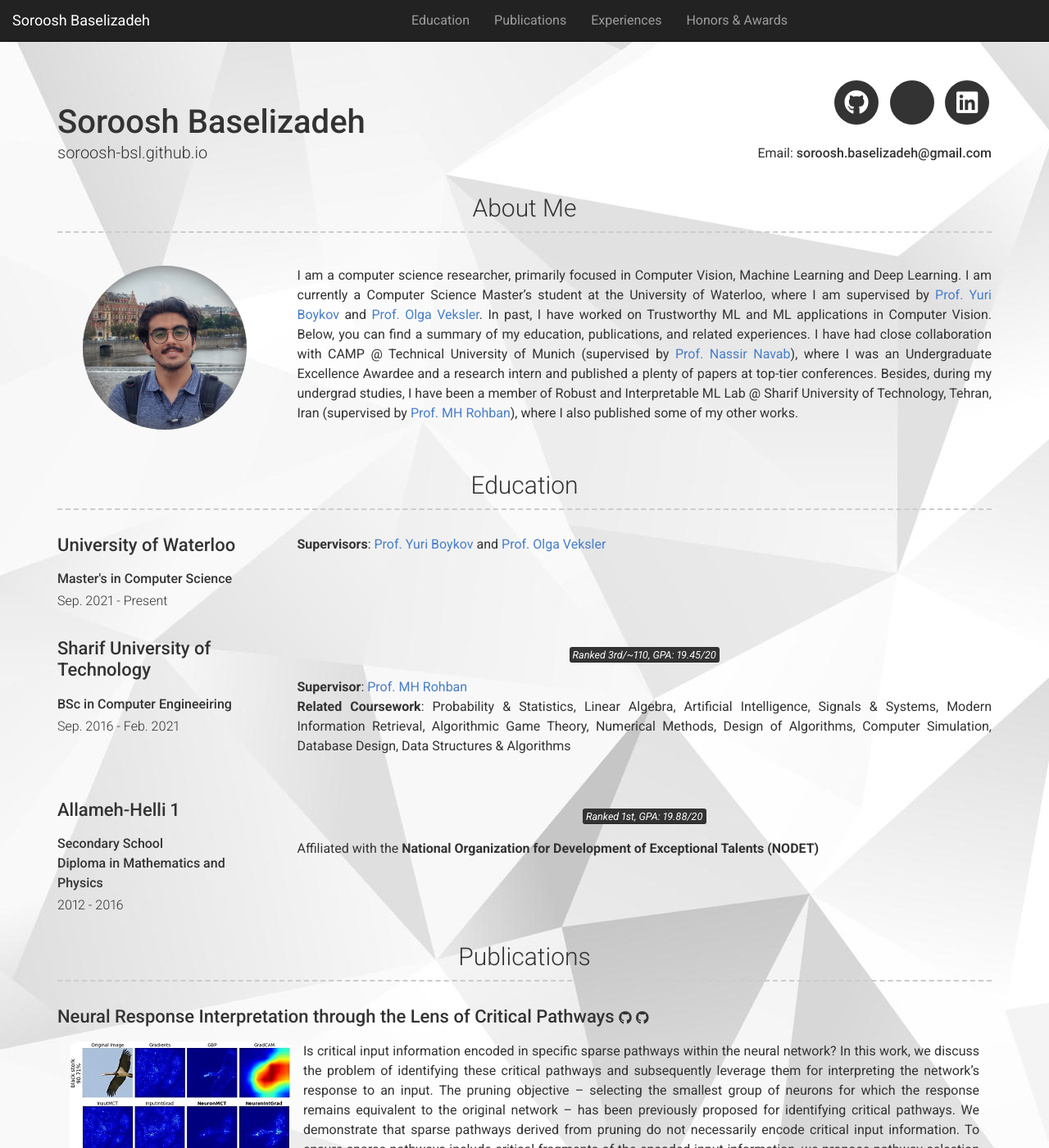
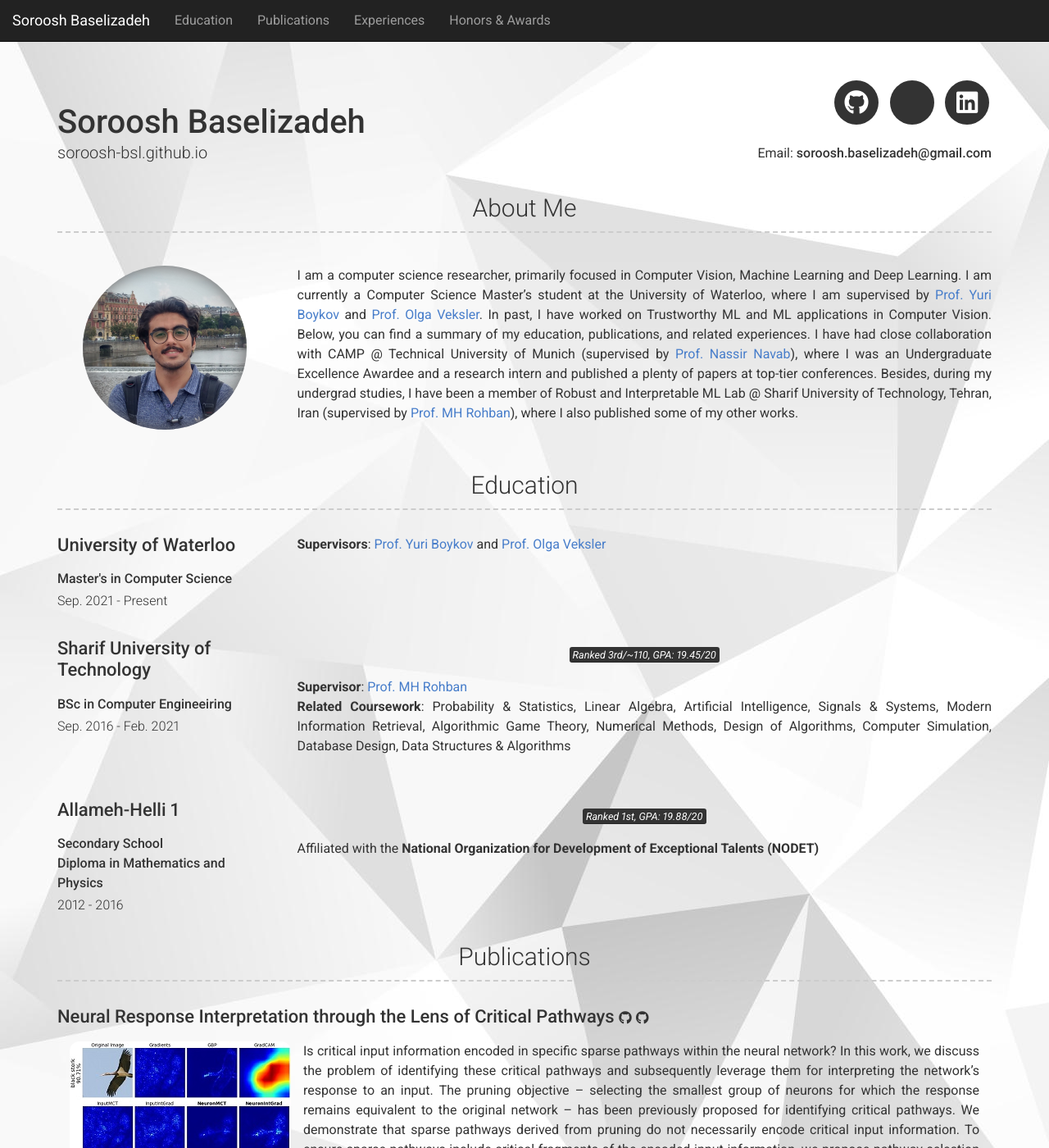
Before and after one commit to Soroosh-Bsl/soroosh-bsl.github.io, a Jekyll site: the page built from index.md, in a window 1280 px wide and 1400 px high. Shown: the whole window at 82% size. Built offline with Jekyll 4.4.1, drawn with Linux system fonts in a browser that asks for light colours; nearby versions of some CDN libraries; a style sheet for code colours, icons or effects is not loaded.

Commit message:
navbar test

```diff
--- a/_sass/base.scss
+++ b/_sass/base.scss
@@ -248,10 +248,10 @@ a.anchor {
     visibility: hidden;
 }
 
-.navbar.center .collapse.inner {
+.navbar.center .collapse.inner .navbar-brand{
     text-align: center;
 }
-.navbar.center .collapse.inner .nav {
+.navbar.center .collapse.inner .navbar-brand .nav {
     float: none;
     display:inline-block;
     vertical-align: middle;
```
